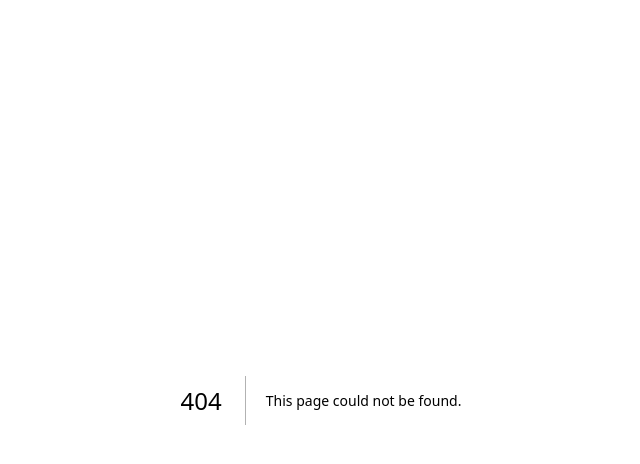
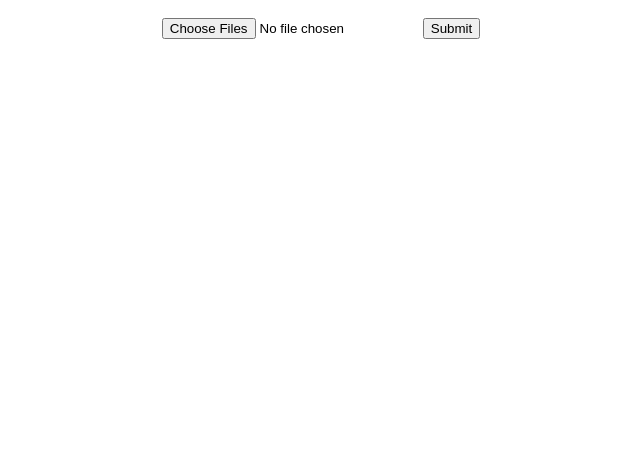
Before and after one commit to yawjalik/emages, a Next.js app: page /upload in a window 1280 px wide. Before the commit this address had no page. Shown: the top 464 px of the page, without its empty margins (319-959 px from the left). Built offline with nearby package versions, Linux system fonts and the light colour scheme.

Commit message:
Implement main frontend features and components (#5)

```diff
--- /dev/null
+++ b/components/UploadImageCard.tsx
@@ -0,0 +1,31 @@
+import { FC } from "react";
+import { Box, CloseButton, HStack, Heading, Image, Input } from "@chakra-ui/react";
+import { CreateImageType } from "./imageTypes";
+
+interface UploadImageCardProps {
+    id: string;
+    image: CreateImageType;
+    removeImage: (e: React.MouseEvent<HTMLButtonElement, MouseEvent>) => void
+}
+
+const UploadImageCard: FC<UploadImageCardProps> = ({ id, image, removeImage }) => {
+    const onInput = (e: React.ChangeEvent<HTMLInputElement>) => {
+        image.description = e.target.value;
+    }
+
+    return (
+        <Box bg="gray.100" border="1px" borderColor="gray.200" w={["xs", "md", "xl", "2xl"]} p={4} rounded="xl" transition="ease-in" transitionDuration="100ms" shadow="lg" _hover={{shadow: "xl"}}>
+            <HStack justify="space-between" mb={2}>
+                <Heading size="md">{image.name.toUpperCase()}</Heading>
+                <CloseButton id={id} onClick={removeImage} />
+            </HStack>
+
+            <HStack spacing={8}>
+                <Image boxSize={["100px", "150px", "180px", "200px"]} rounded="lg" src={image.uri} alt="Image" />
+                <Input type="text" placeholder="Image description" variant="" onInput={onInput} required={true}/>
+            </HStack>
+        </Box>
+    );
+}
+
+export default UploadImageCard
--- /dev/null
+++ b/components/imageTypes.ts
@@ -0,0 +1,16 @@
+export interface CreateImageType {
+    name: string;
+    description: string;
+    uri: string;
+    height: number;
+    width: number;
+}
+
+export interface ImageType {
+    id: string,
+    name: string;
+    description: string;
+    url: string;
+    width: number,
+    height: number,
+}
--- /dev/null
+++ b/pages/upload.tsx
@@ -0,0 +1,115 @@
+import { useState } from "react";
+import { useRouter } from "next/router";
+import { HStack, Input, VStack, ScaleFade, useToast } from "@chakra-ui/react";
+import base64encode from "../utils/base64encode";
+import UploadImageCard from "@/components/UploadImageCard";
+import { CreateImageType } from "@/components/imageTypes";
+
+export default function UploadImages() {
+  const [images, setImages] = useState<Array<CreateImageType>>([]);
+  const [loading, setLoading] = useState<boolean>(false);
+  const router = useRouter();
+  const toast = useToast();
+
+  const handleImage = async(e: React.ChangeEvent<HTMLInputElement>) => {
+    if (!e.target.files) {
+      toast({ title: "No image selected", status: "error", duration: 3000, isClosable: true });
+      return;
+    }
+    if (e.target.files.length + images.length > 5) {
+      toast({ title: "Max 5 images allowed", status: "error", duration: 3000, isClosable: true });
+      return;
+    }
+
+    for (let i = 0; i < e.target.files.length; i++) {
+      const file = e.target.files[i];
+
+      // Checks
+      if (file.type !== "image/png") {
+        toast({ title: "Only PNG image allowed", status: "error", duration: 3000, isClosable: true });
+        return;
+      }
+      if (file.size > 5000000) {
+        toast({ title: "Image size must be less than 5MB", status: "error", duration: 3000, isClosable: true });
+        return;
+      }
+
+      // Encode images
+      const uri = await base64encode(file);
+      const imageimage = new Image;
+      imageimage.src = uri;
+
+      // Get image dimensions
+      const { width, height } = imageimage;
+      console.log(width, height)
+
+      const newImage: CreateImageType = {
+        name: file.name,
+        description: "",
+        uri,
+        height: height,
+        width: width,
+      };
+      setImages((prev) => [...prev, newImage]);
+    }
+  }
+
+  const handleUpload = async () => {
+    console.log(images);
+    setLoading(true);
+
+    // Checks
+    if (images.length === 0) {
+      toast({ title: "Upload at least one image", status: "error", duration: 3000, isClosable: true });
+      setLoading(false);
+      return;
+    }
+    for (const { description } of images) {
+      if (!description || description === "") {
+        toast({ title: "Please fill all descriptions", status: "error", duration: 3000, isClosable: true });
+        setLoading(false);
+        return;
+      }
+    }
+
+    const response = await fetch("/api/upload", {
+      method: "POST",
+      headers: {
+        "Content-Type": "application/json",
+      },
+      body: JSON.stringify(images),
+    });
+
+    if (response.status === 201) {
+      toast({ title: "Images uploaded", status: "success", duration: 3000, isClosable: true });
+      router.push("/", undefined, { shallow: false });
+    } else {
+      const { message } = await response.json();
+      toast({ title: message ? message : "Failed to upload images", status: "error", duration: 3000, isClosable: true });
+    }
+    setLoading(false);
+  }
+
+  const removeImage = (e: React.MouseEvent<HTMLButtonElement, MouseEvent>) => {
+    const index = parseInt(e.currentTarget.id);
+    setImages((prev) => prev.filter((_, key) => key !== index));
+  }
+
+  return (
+    <VStack spacing={10}>
+      <VStack spacing={4}>
+        {
+          images.map((image, key) => (
+            <ScaleFade in={true} key={key}>
+              <UploadImageCard id={key.toString()} image={image} removeImage={removeImage} />
+            </ScaleFade>
+          ))
+        }
+      </VStack>
+      <HStack justify="center">
+        <Input type="file" cursor="pointer" w="auto" accept="image/png" multiple onChange={handleImage} disabled={images.length >= 5} />
+        <Input type="submit" cursor="pointer" name="upload" id="" w="auto" onClick={handleUpload} disabled={loading}/>
+      </HStack>
+    </VStack>
+  );
+}
```
Also changed, not shown: components/ImageCard.tsx (added, +19 -0 lines), components/ImageGallery.tsx (added, +20 -0 lines), components/SearchBar.tsx (added, +24 -0 lines).
